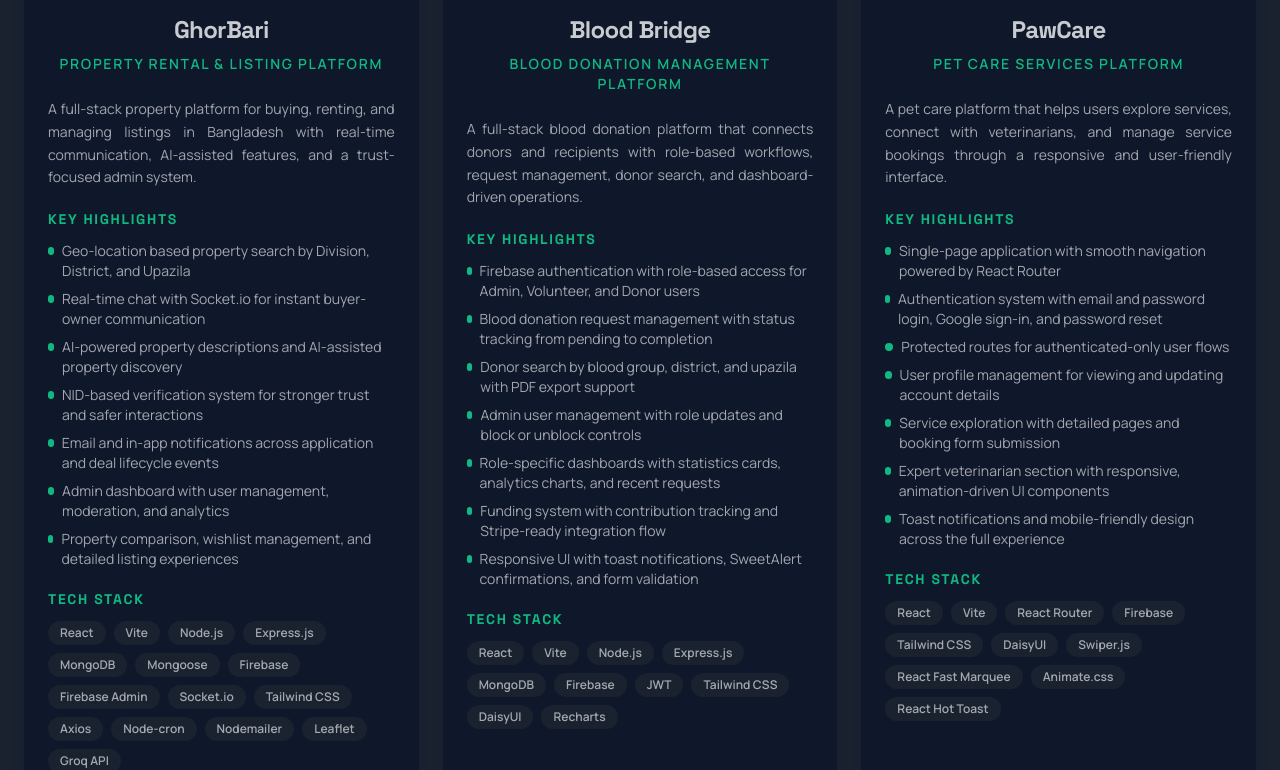
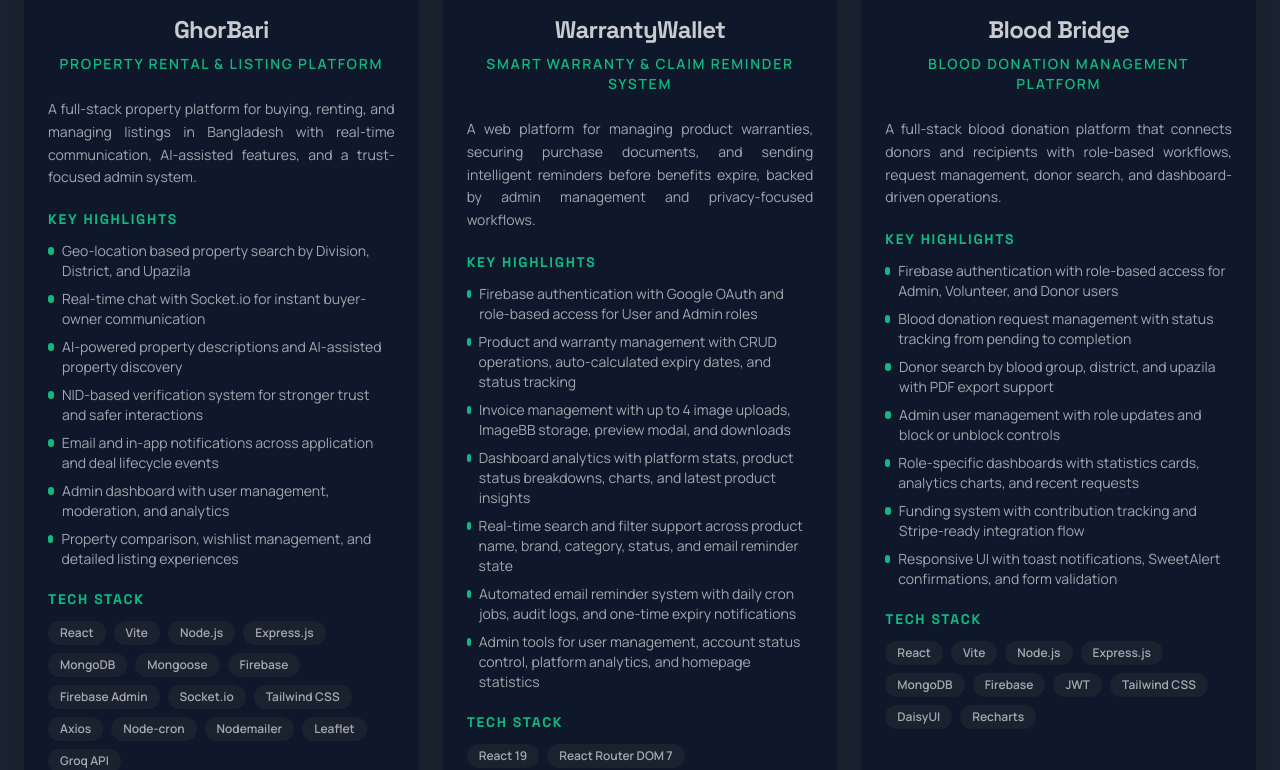
Before and after one commit to SamiunAuntor/My-Portfolio-Website, a React (Vite) app: page / in a window 1280 px wide. Shown: the part 4952-5722 px from the top of the page. Built offline with nearby package versions, Linux system fonts and the light colour scheme; no server answers.

Commit message:
added project - warranty wallet

```diff
--- a/src/Components/Projects.jsx
+++ b/src/Components/Projects.jsx
@@ -5,6 +5,7 @@
 import billWise from "../assets/bill-wise.png";
 import petCare from "../assets/pet-care.png";
 import ghorBari from "../assets/ghor-bari.png";
+import warrantyWallet from "../assets/warranty-wallet.png";
 
 const Projects = () => {
     const { ref, inView } = useInView({
@@ -30,6 +31,24 @@
             liveLink: "https://ghor-bari-2c93a.web.app/",
             githubLink: "https://github.com/khandakeraliariyan/GHOR_BARI",
             image: ghorBari,
+        },
+        {
+            name: "WarrantyWallet",
+            subtitle: "Smart Warranty & Claim Reminder System",
+            description: "A web platform for managing product warranties, securing purchase documents, and sending intelligent reminders before benefits expire, backed by admin management and privacy-focused workflows.",
+            highlights: [
+                "Firebase authentication with Google OAuth and role-based access for User and Admin roles",
+                "Product and warranty management with CRUD operations, auto-calculated expiry dates, and status tracking",
+                "Invoice management with up to 4 image uploads, ImageBB storage, preview modal, and downloads",
+                "Dashboard analytics with platform stats, product status breakdowns, charts, and latest product insights",
+                "Real-time search and filter support across product name, brand, category, status, and email reminder state",
+                "Automated email reminder system with daily cron jobs, audit logs, and one-time expiry notifications",
+                "Admin tools for user management, account status control, platform analytics, and homepage statistics",
+            ],
+            techStack: ["React 19", "React Router DOM 7", "TanStack React Query", "Axios", "Firebase", "Node.js", "Express.js", "MongoDB", "Firebase Admin", "Tailwind CSS", "Chart.js", "Nodemailer", "Node-cron", "ImageBB"],
+            liveLink: "https://warranty-wallet-ad400.web.app",
+            githubLink: "https://github.com/SamiunAuntor/Warranty-Wallet",
+            image: warrantyWallet,
         },
         {
             name: "Blood Bridge",
```
Also changed, not shown: src/assets/warranty-wallet.png (added).
